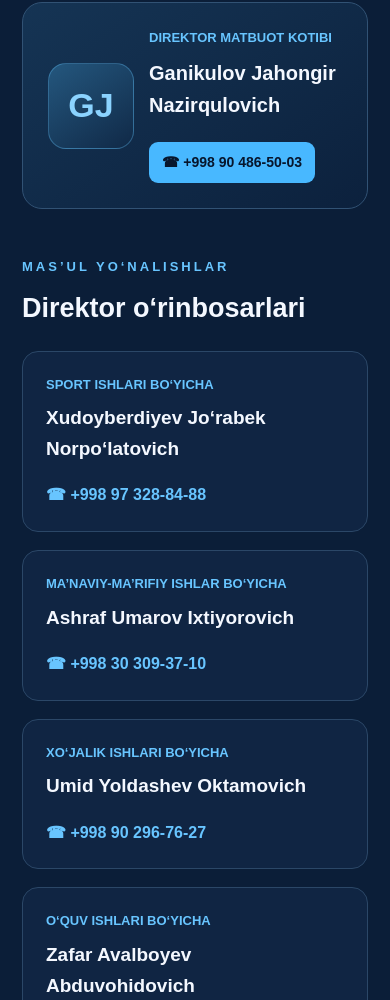
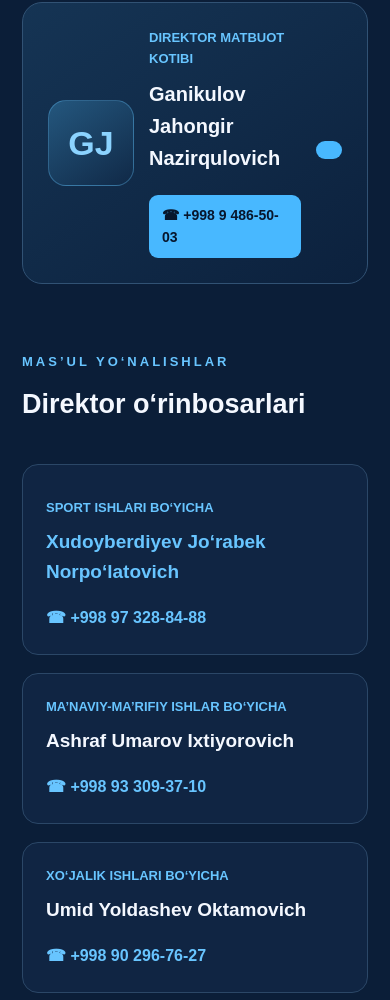
Before and after one commit to ganikulovjahongir-cpu/jizzax-sport-markazi, a plain HTML site: page index.html in a window 390 px wide. Shown: the part 1743-2743 px from the top of the page. Drawn offline with Linux system fonts and the light colour scheme.

Commit message:
Update phone numbers for contacts in index.html

```diff
--- a/index.html
+++ b/index.html
@@ -137,7 +137,7 @@ section{padding:55px 0}
 <div>
 <div class="role">DIREKTOR MATBUOT KOTIBI</div>
 <h3>Ganikulov Jahongir Nazirqulovich</h3>
-<a class="phone" href="tel:+998904865003">☎ +998 90 486-50-03</a>
+<a class="phone" href="tel:+998904865003">☎ +998 9 486-50-03
 </div>
 </div>
 
@@ -159,7 +159,7 @@ section{padding:55px 0}
 <div class="deputy">
 <div class="role">MA’NAVIY-MA’RIFIY ISHLAR BO‘YICHA</div>
 <h3>Ashraf Umarov Ixtiyorovich</h3>
-<a class="phone" href="tel:+998303093710">☎ +998 30 309-37-10</a>
+<a class="phone" href="tel:+998933093710">☎ +998 93 309-37-10</a>
 </div>
 
 <div class="deputy">
```
